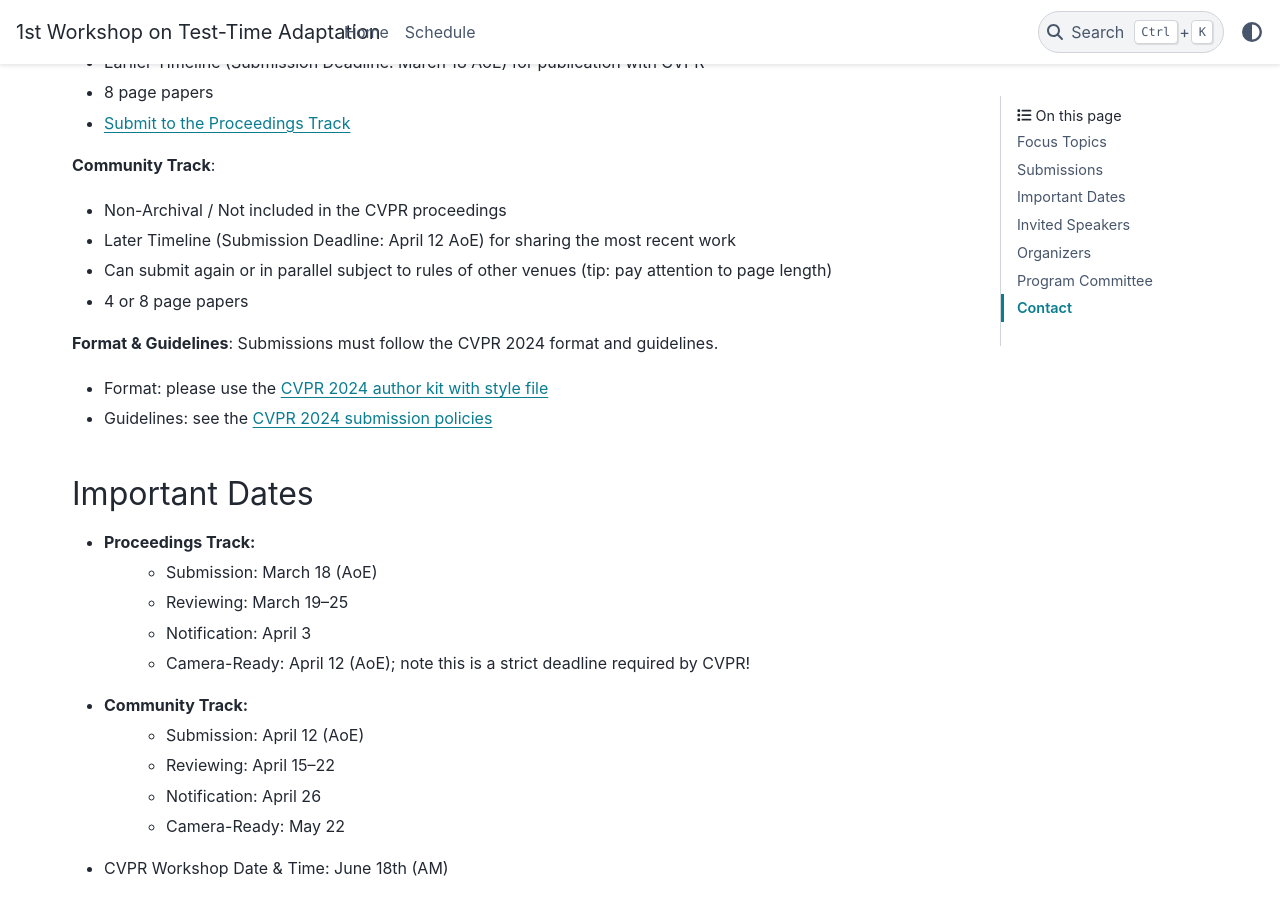
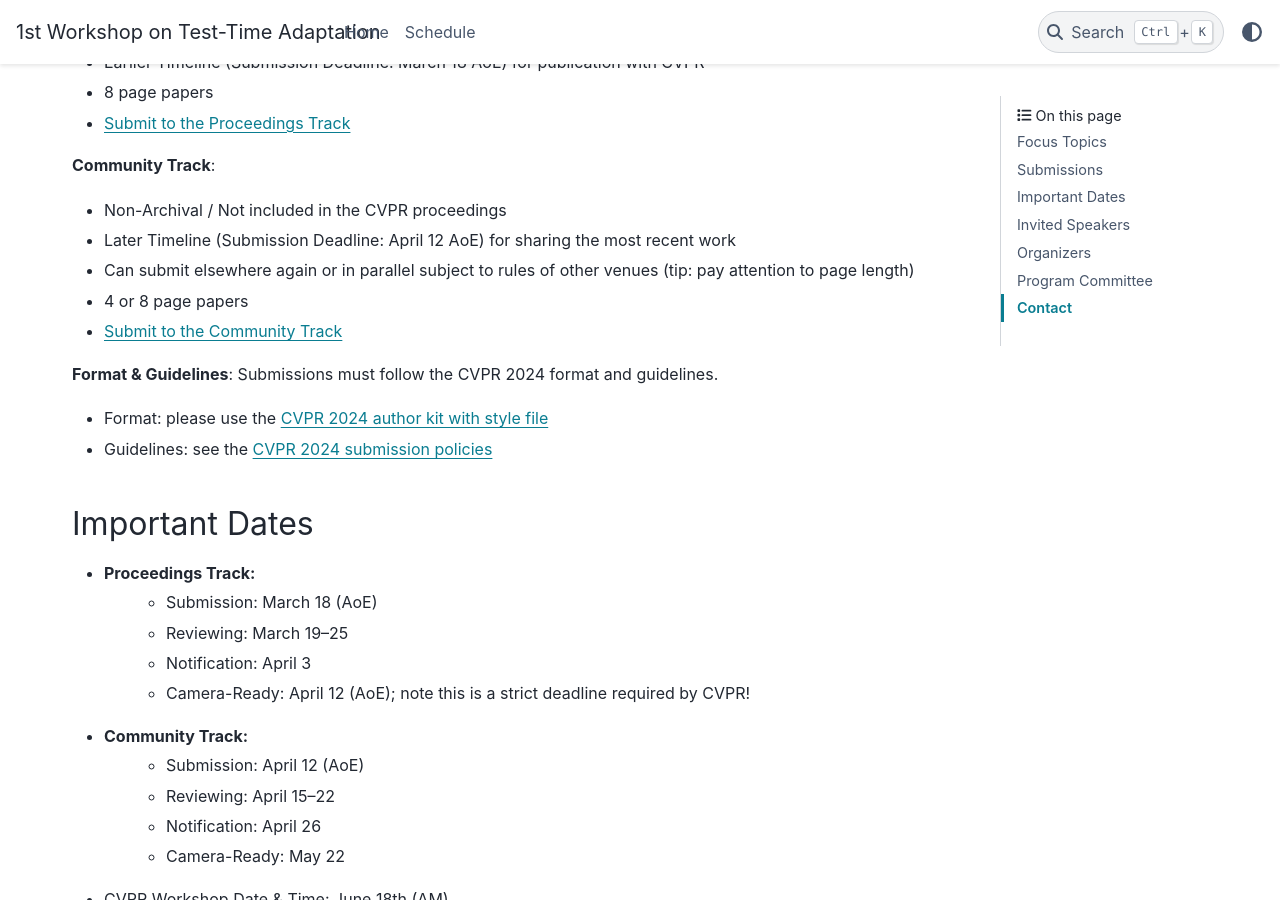
Before and after one commit to tta-icml2025/tta-icml2025.github.io, a Sphinx documentation site: the page built from docs/source/index.rst, in a window 1280 px wide and 900 px high, scrolled down 1598 px. Built offline with Sphinx 7.4.7 and the PyData theme 0.15.4, drawn with Linux system fonts in a browser that asks for light colours.

Commit message:
add link to community track submission + clarify dual submission

```diff
--- a/docs/source/index.rst
+++ b/docs/source/index.rst
@@ -46,8 +46,11 @@ We are taking submissions through OpenReview and 🚧 *we will update this page
 
 - Non-Archival / Not included in the CVPR proceedings
 - Later Timeline (Submission Deadline: April 12 AoE) for sharing the most recent work
-- Can submit again or in parallel subject to rules of other venues (tip: pay attention to page length)
+- Can submit elsewhere again or in parallel subject to rules of other venues (tip: pay attention to page length)
 - 4 or 8 page papers
+- `Submit to the Community Track`_
+
+.. _Submit to the Community Track: https://openreview.net/group?id=thecvf.com/CVPR/2024/Workshop/MAT_Community
 
 **Format & Guidelines**: Submissions must follow the CVPR 2024 format and guidelines.
 
@@ -56,7 +59,6 @@ We are taking submissions through OpenReview and 🚧 *we will update this page
 
 .. _CVPR 2024 author kit with style file: https://github.com/cvpr-org/author-kit/releases
 .. _CVPR 2024 submission policies: https://cvpr.thecvf.com/Conferences/2024/AuthorGuidelines
-
 
 
 Important Dates
```
